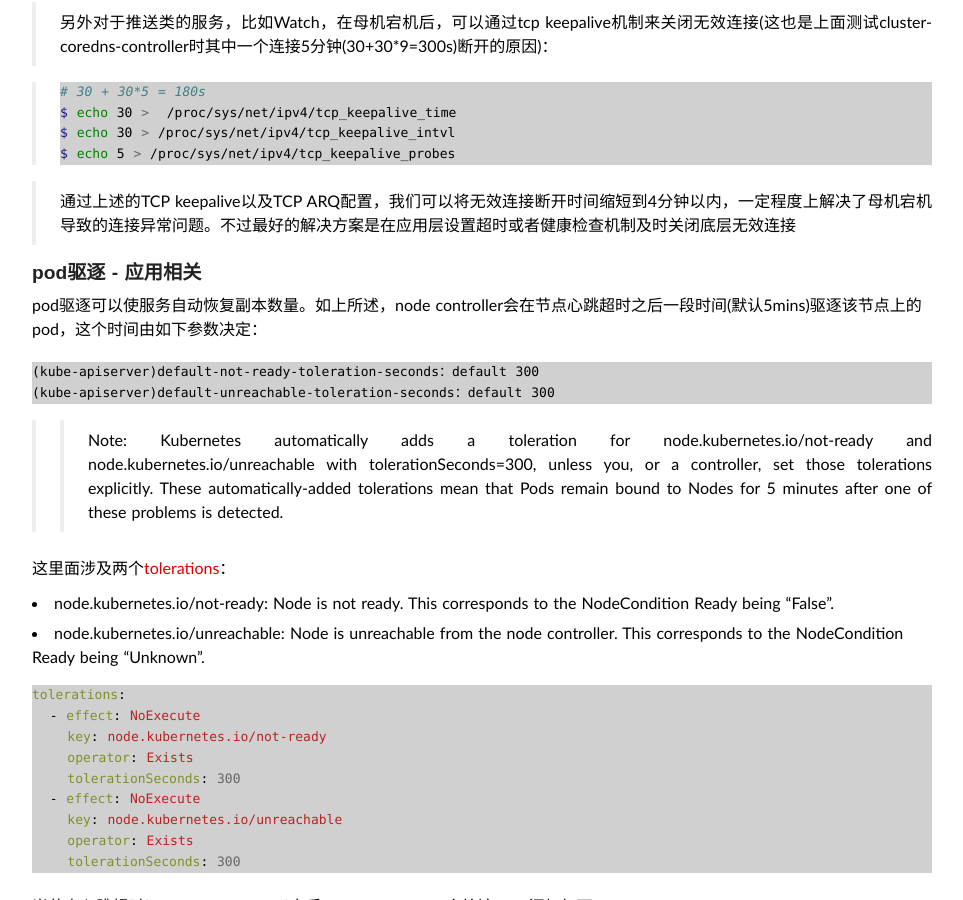
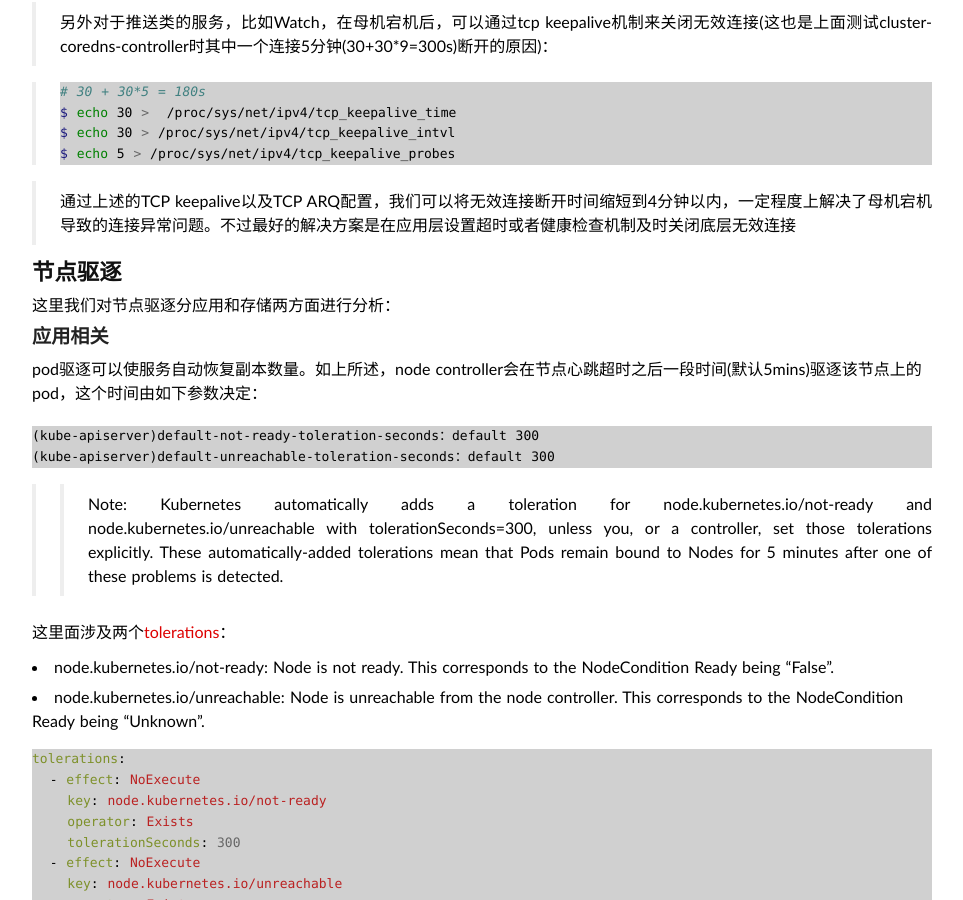
Before and after one commit to duyanghao/duyanghao.github.io, a Jekyll site: the page built from _posts/2020-6-2-kubernetes-ha.md, in a window 1280 px wide and 900 px high, scrolled down 2997 px. Shown: the whole window, without its empty margins (158-1121 px from the left). Built offline with Jekyll 4.4.1, drawn with Linux system fonts in a browser that asks for light colours; some web fonts are replaced; comment, search, counter and statistics services are not loaded.

Commit message:
update kubernetes-ha
Signed-off-by: duyanghao <1294057873@qq.com>

```diff
--- a/_posts/2020-6-2-kubernetes-ha.md
+++ b/_posts/2020-6-2-kubernetes-ha.md
@@ -98,7 +98,11 @@ node-controller会每隔node-monitor-period时间(默认5s)检查Lease object是
 
 > 通过上述的TCP keepalive以及TCP ARQ配置，我们可以将无效连接断开时间缩短到4分钟以内，一定程度上解决了母机宕机导致的连接异常问题。不过最好的解决方案是在应用层设置超时或者健康检查机制及时关闭底层无效连接
 
-### pod驱逐 - 应用相关
+## 节点驱逐
+
+这里我们对节点驱逐分应用和存储两方面进行分析：
+
+### 应用相关
 
 pod驱逐可以使服务自动恢复副本数量。如上所述，node controller会在节点心跳超时之后一段时间(默认5mins)驱逐该节点上的pod，这个时间由如下参数决定：
 
@@ -198,7 +202,7 @@ tolerations:
 
 因此在节点宕机后，static pod也不会发生驱逐
 
-### pod驱逐 - 存储相关
+### 存储相关
 
 当pod使用的volume只支持RWO读写模式时，如果pod所在母机宕机了，并且随后在其它母机上产生了替换副本，则该替换副本的创建会阻塞，如下所示：
 
```
